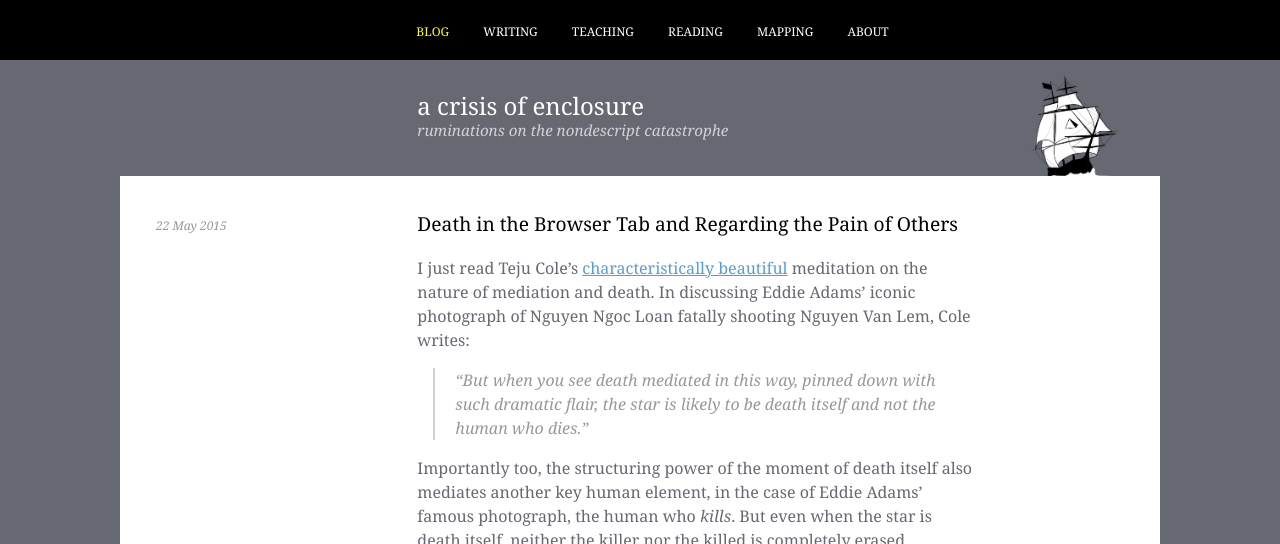
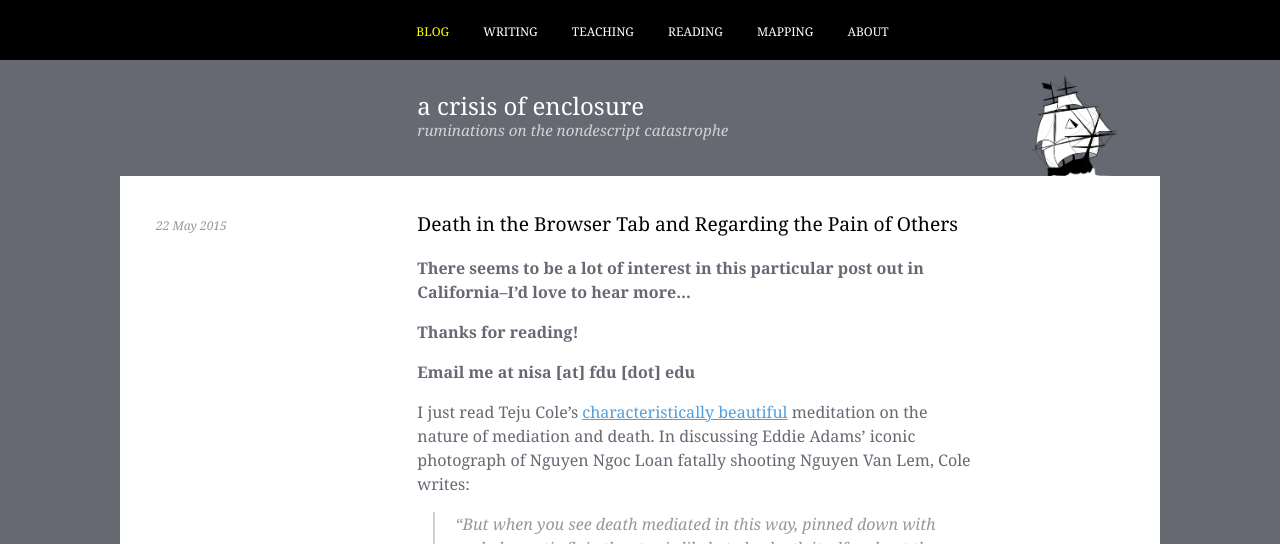
Before and after one commit to nisaface/nisaface.github.io, a Jekyll site: the page built from _posts/2015-5-22-pain-of-others.md, in a window 1280 px wide and 900 px high, cut to the strip 0-544 px from the top of the window. Built offline with Jekyll 4.4.1, drawn with Linux system fonts in a browser that asks for light colours.

Commit message:
note to california

```diff
--- a/_posts/2015-5-22-pain-of-others.md
+++ b/_posts/2015-5-22-pain-of-others.md
@@ -3,6 +3,12 @@ layout: post
 title: "Death in the Browser Tab and Regarding the Pain of Others"
 category: blog
 ---
+
+**There seems to be a lot of interest in this particular post out in California--I'd love to hear more...**
+
+**Thanks for reading!**
+
+**Email me at nisa [at] fdu [dot] edu**
 
 I just read Teju Cole’s [characteristically beautiful](http://www.nytimes.com/2015/05/24/magazine/death-in-the-browser-tab.html?_r=2) meditation on the nature of mediation and death. In discussing Eddie Adams’ iconic photograph of Nguyen Ngoc Loan fatally shooting Nguyen Van Lem, Cole writes:
 
```
